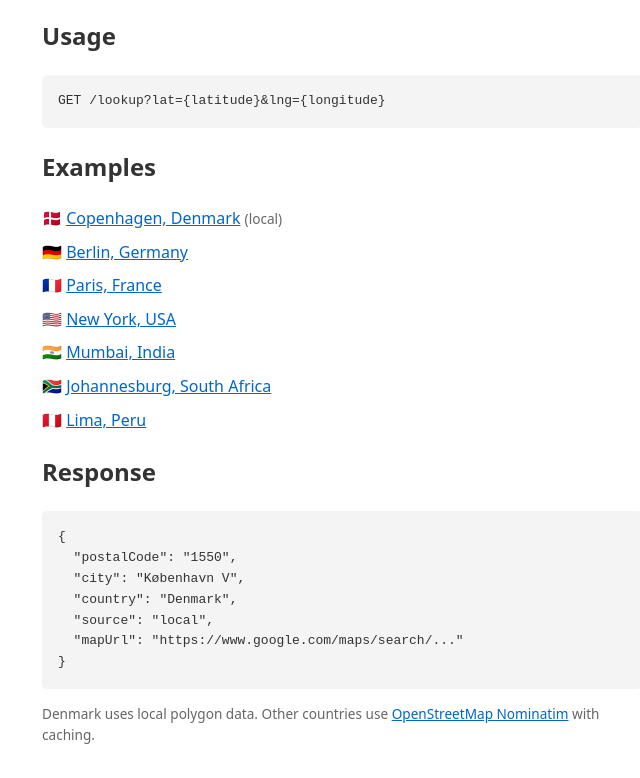
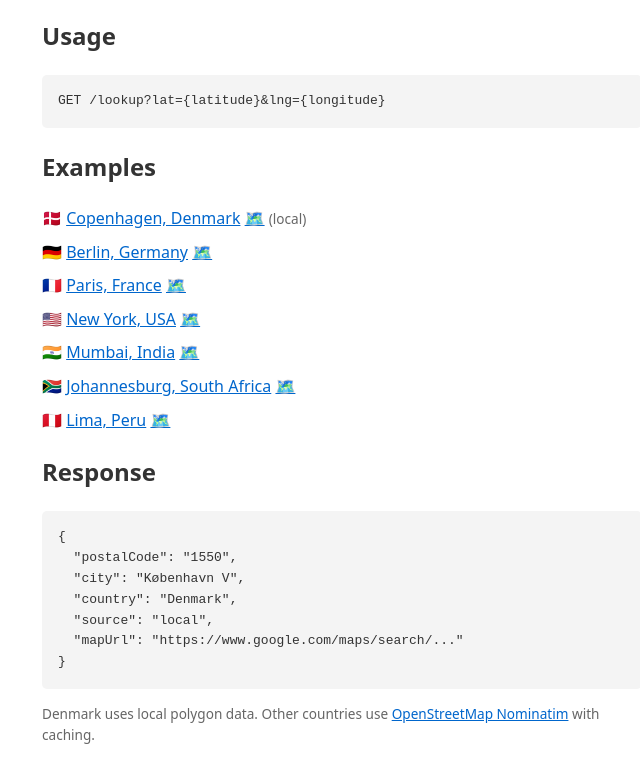
Before and after one commit to homborg/postnummer-api, a website: page src/index.html in a window 1280 px wide. Shown: the part 120-898 px from the top of the page, without its empty margins (298-938 px from the left). Drawn offline with Linux system fonts and the light colour scheme.

Commit message:
feat: add map links to front page examples
Amp-Thread-ID: https://ampcode.com/threads/T-019c0ea1-a969-737d-8486-6566148beb08
Co-authored-by: Amp <amp@ampcode.com>

```diff
--- a/src/index.html
+++ b/src/index.html
@@ -42,13 +42,13 @@
 
   <h2>Examples</h2>
   <ul>
-    <li>🇩🇰 <a href="/lookup?lat=55.676098&lng=12.568337">Copenhagen, Denmark</a> <span class="source">(local)</span></li>
-    <li>🇩🇪 <a href="/lookup?lat=52.520008&lng=13.404954">Berlin, Germany</a></li>
-    <li>🇫🇷 <a href="/lookup?lat=48.856614&lng=2.352222">Paris, France</a></li>
-    <li>🇺🇸 <a href="/lookup?lat=40.712776&lng=-74.005974">New York, USA</a></li>
-    <li>🇮🇳 <a href="/lookup?lat=19.075984&lng=72.877656">Mumbai, India</a></li>
-    <li>🇿🇦 <a href="/lookup?lat=-26.204103&lng=28.047305">Johannesburg, South Africa</a></li>
-    <li>🇵🇪 <a href="/lookup?lat=-12.046374&lng=-77.042793">Lima, Peru</a></li>
+    <li>🇩🇰 <a href="/lookup?lat=55.676098&lng=12.568337">Copenhagen, Denmark</a> <a href="/map?lat=55.676098&lng=12.568337">🗺️</a> <span class="source">(local)</span></li>
+    <li>🇩🇪 <a href="/lookup?lat=52.520008&lng=13.404954">Berlin, Germany</a> <a href="/map?lat=52.520008&lng=13.404954">🗺️</a></li>
+    <li>🇫🇷 <a href="/lookup?lat=48.856614&lng=2.352222">Paris, France</a> <a href="/map?lat=48.856614&lng=2.352222">🗺️</a></li>
+    <li>🇺🇸 <a href="/lookup?lat=40.712776&lng=-74.005974">New York, USA</a> <a href="/map?lat=40.712776&lng=-74.005974">🗺️</a></li>
+    <li>🇮🇳 <a href="/lookup?lat=19.075984&lng=72.877656">Mumbai, India</a> <a href="/map?lat=19.075984&lng=72.877656">🗺️</a></li>
+    <li>🇿🇦 <a href="/lookup?lat=-26.204103&lng=28.047305">Johannesburg, South Africa</a> <a href="/map?lat=-26.204103&lng=28.047305">🗺️</a></li>
+    <li>🇵🇪 <a href="/lookup?lat=-12.046374&lng=-77.042793">Lima, Peru</a> <a href="/map?lat=-12.046374&lng=-77.042793">🗺️</a></li>
   </ul>
 
   <h2>Response</h2>
```
